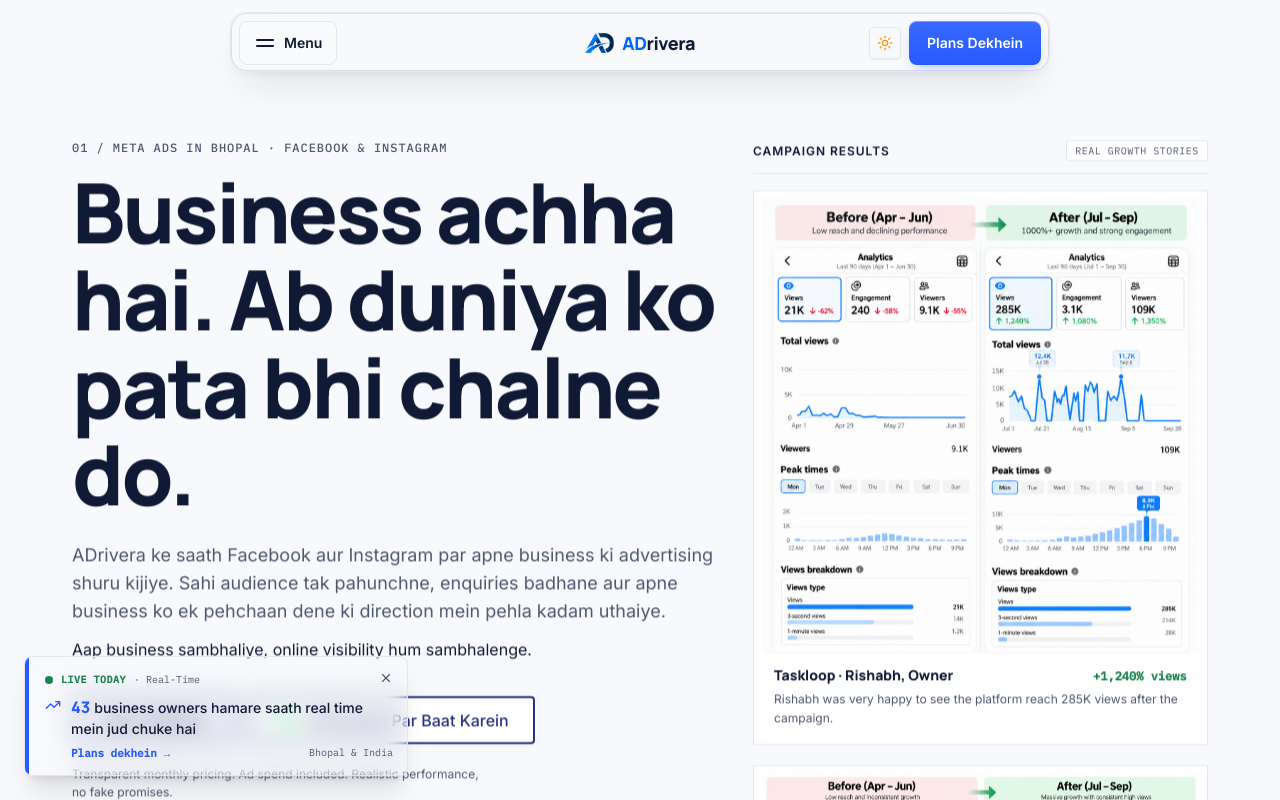
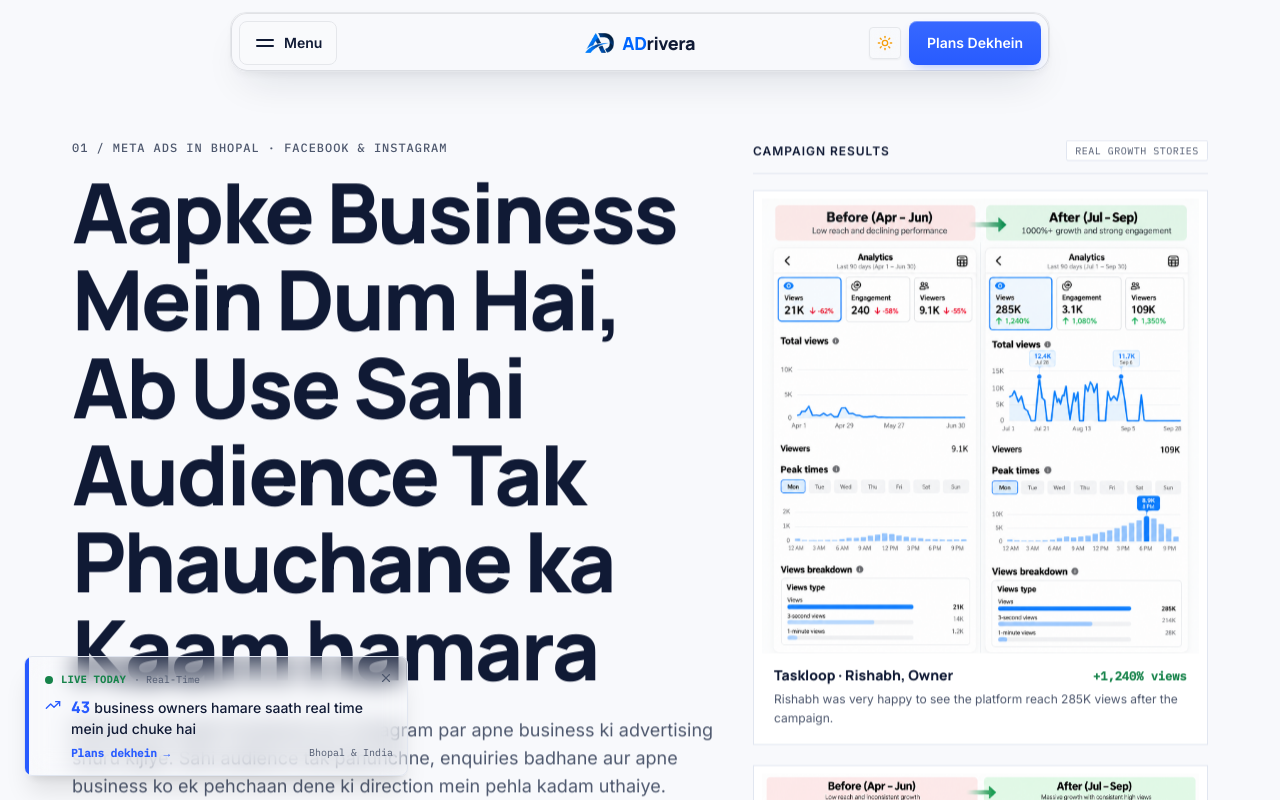
Before and after one commit to preetsingh2911/adrivera, a Next.js app: page / in a window 1280 px wide. Shown: the top 800 px of the page. Built offline with nearby package versions, Linux system fonts and the light colour scheme.

Commit message:
feat: update hero headline to 'Aapke Business Mein Dum Hai, Ab Use Sahi Audience Tak Phauchane ka Kaam hamara'

```diff
--- a/content/hero.ts
+++ b/content/hero.ts
@@ -1,6 +1,6 @@
 export const heroData = {
   eyebrow: 'Meta Ads in Bhopal · Facebook & Instagram',
-  headline: 'Business achha hai. Ab duniya ko pata bhi chalne do.',
+  headline: 'Aapke Business Mein Dum Hai, Ab Use Sahi Audience Tak Phauchane ka Kaam hamara',
   supportingCopy:
     'ADrivera ke saath Facebook aur Instagram par apne business ki advertising shuru kijiye. Sahi audience tak pahunchne, enquiries badhane aur apne business ko ek pehchaan dene ki direction mein pehla kadam uthaiye.',
   secondaryHinglishLine: 'Aap business sambhaliye, online visibility hum sambhalenge.',
--- a/content/site.ts
+++ b/content/site.ts
@@ -40,7 +40,7 @@
 
 export const siteContent: SiteContent = {
   brandName: 'ADrivera',
-  tagline: 'Business achha hai. Ab duniya ko pata bhi chalne do.',
+  tagline: 'Aapke Business Mein Dum Hai, Ab Use Sahi Audience Tak Phauchane ka Kaam hamara',
   whatsappNumber: '918815512459',
   navLinks: [
     { label: 'Home', href: '/#home' },
--- a/src/content/hero.ts
+++ b/src/content/hero.ts
@@ -1,6 +1,6 @@
 export const heroData = {
   eyebrow: 'Meta Ads in Bhopal · Facebook & Instagram',
-  headline: 'Business achha hai. Ab duniya ko pata bhi chalne do.',
+  headline: 'Aapke Business Mein Dum Hai, Ab Use Sahi Audience Tak Phauchane ka Kaam hamara',
   supportingCopy:
     'ADrivera ke saath Facebook aur Instagram par apne business ki advertising shuru kijiye. Sahi audience tak pahunchne, enquiries badhane aur apne business ko ek pehchaan dene ki direction mein pehla kadam uthaiye.',
   secondaryHinglishLine: 'Aap business sambhaliye, online visibility hum sambhalenge.',
--- a/src/content/site.ts
+++ b/src/content/site.ts
@@ -40,7 +40,7 @@
 
 export const siteContent: SiteContent = {
   brandName: 'ADrivera',
-  tagline: 'Business achha hai. Ab duniya ko pata bhi chalne do.',
+  tagline: 'Aapke Business Mein Dum Hai, Ab Use Sahi Audience Tak Phauchane ka Kaam hamara',
   whatsappNumber: '918815512459',
   navLinks: [
     { label: 'Home', href: '/#home' },
```
